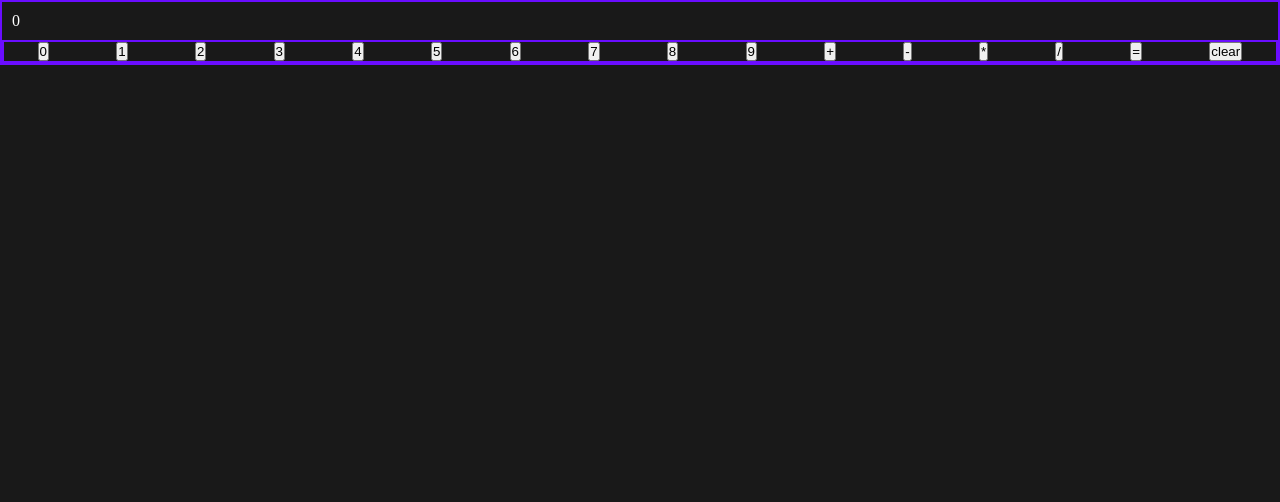
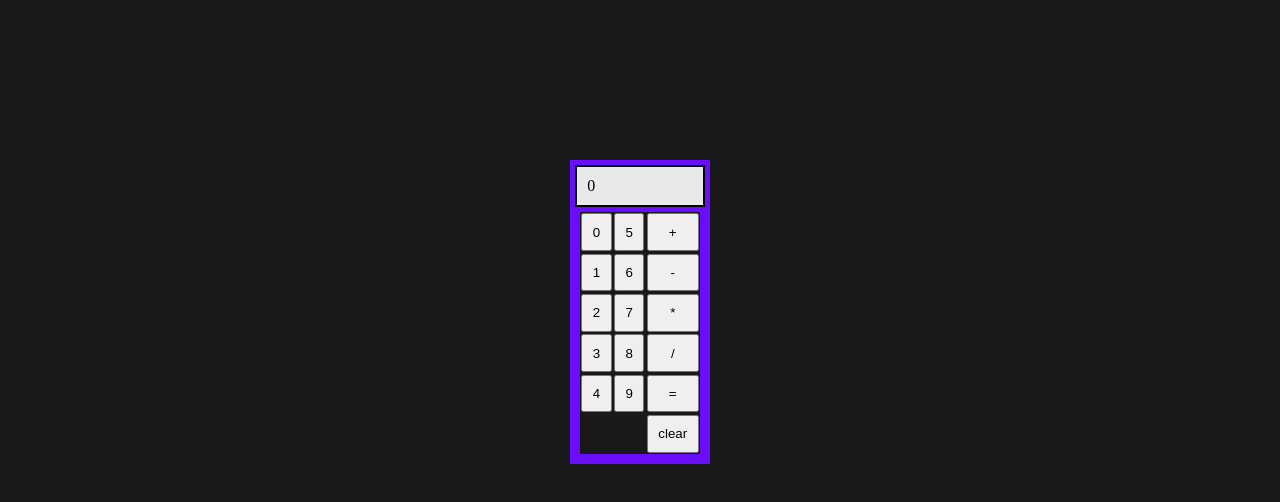
Before and after one commit to cstep404/calc, a plain HTML site: page index.html in a window 1280 px wide. Drawn offline with Linux system fonts and the light colour scheme.

Commit message:
Calculator now has static size.

```diff
--- a/index.html
+++ b/index.html
@@ -12,16 +12,23 @@
     <div id="calculator">
         <div id="display"></div>
         <div id="button-container">
+            <div class="col">
                 <button id="zero" class="calc-btn number">0</button>
                 <button id="one" class="calc-btn number">1</button>
                 <button id="two" class="calc-btn number">2</button>
                 <button id="three" class="calc-btn number">3</button>
                 <button id="four" class="calc-btn number">4</button>
+            </div>
+
+            <div class="col">
                 <button id="five" class="calc-btn number">5</button>
                 <button id="six" class="calc-btn number">6</button>
                 <button id="seven" class="calc-btn number">7</button>
                 <button id="eight" class="calc-btn number">8</button>
                 <button id="nine" class="calc-btn number">9</button>
+            </div>
+
+            <div class="col">
                 <button id="add" class="calc-btn operator">+</button>
                 <button id="subtract" class="calc-btn operator">-</button>
                 <button id="multiply" class="calc-btn operator">*</button>
@@ -30,5 +37,6 @@
                 <button id="clear" class="calc-btn">clear</button>
             </div>
         </div>
+    </div>
 </body>
 </html>
--- a/styles/calc.css
+++ b/styles/calc.css
@@ -5,25 +5,35 @@
 
 body {
     background-color: #191919;
+    display: flex;
+    align-items: center;
+    justify-content: center;
 }
 
 #calculator {
-    border: 2px solid rgb(106, 13, 255);
+    border: 5px solid rgb(106, 13, 255);
+    margin: 10.0em;
+}
+
+#display {
+    padding: 10px;
+    color: #000000;
+    background-color: #e9e9e9;
+    border: 2px solid black;
+}
+
+#button-container {
+    border: 5px solid rgb(106, 13, 255);
+    display: flex;
+    justify-content: center;
+}
+
+.col {
     display: flex;
     flex-direction: column;
 }
 
-#display {
-    padding: 10px;
-    color: #ffffff;
+.calc-btn {
+    margin: 0.1em;
+    padding: 0.7em;
 }
-
-#button-container {
-    border: 2px solid rgb(106, 13, 255);
-    display: flex;
-    flex-wrap: wrap;
-    justify-content: space-around;
-}
-
-.calc-btn {
-}
```
Lines whose indentation alone changed are shown as unchanged.
